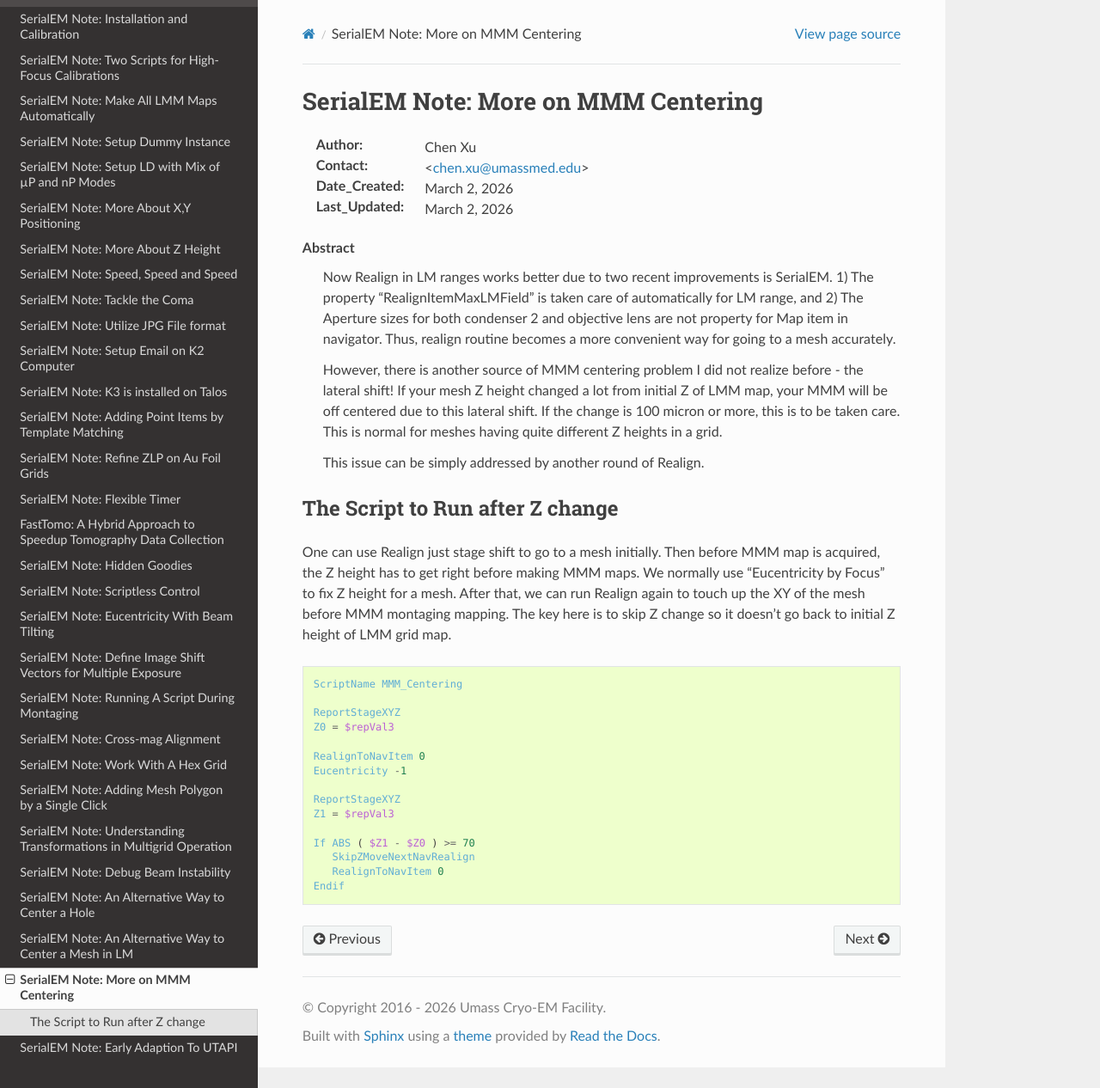
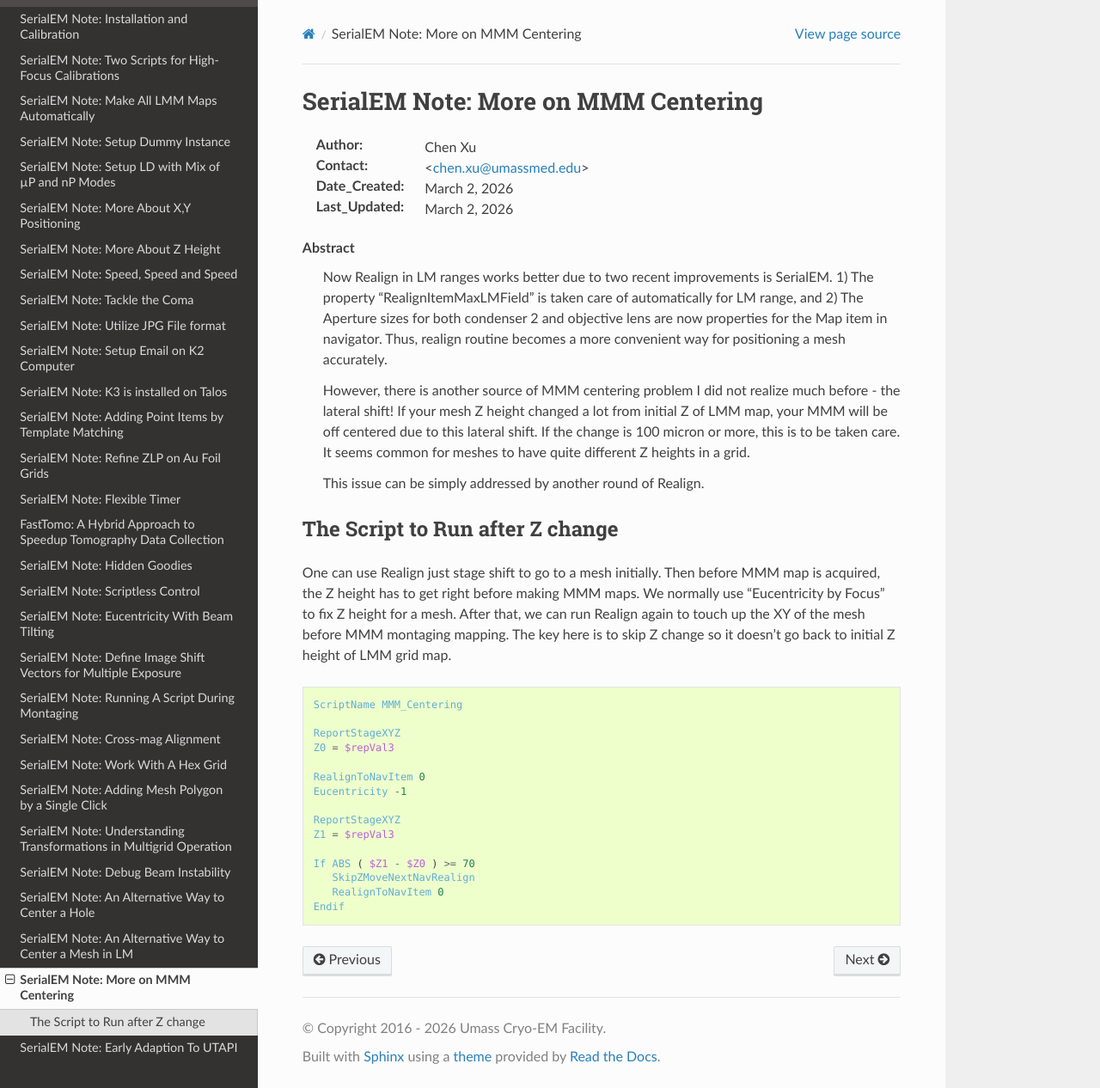
Before and after one commit to xuchen66/sphinx-emdocs, a Sphinx documentation site: the page built from source/serialem-note-more-on-MMMcentering.rst, in a window 1280 px wide and 1266 px high. Shown: the whole window at 86% size. Built offline with Sphinx 7.4.7 and the Read the Docs theme 3.1.0, drawn with Linux system fonts in a browser that asks for light colours; pages that are not in the unit, such as notebooks, are missing from menus.

Commit message:
Update serialem-note-more-on-MMMcentering.rst

```diff
--- a/source/serialem-note-more-on-MMMcentering.rst
+++ b/source/serialem-note-more-on-MMMcentering.rst
@@ -14,15 +14,15 @@
       Now Realign in LM ranges works better due to two recent improvements
       is SerialEM. 1) The property "RealignItemMaxLMField" is taken care of
       automatically for LM range, and 2) The Aperture sizes for both
-      condenser 2 and objective lens are not property for Map item in
+      condenser 2 and objective lens are now properties for the Map item in
       navigator. Thus, realign routine becomes a more convenient way for
-      going to a mesh accurately.
+      positioning a mesh accurately.
 
       However, there is another source of MMM centering problem I did not
-      realize before - the lateral shift! If your mesh Z height changed a
+      realize much before - the lateral shift! If your mesh Z height changed a
       lot from initial Z of LMM map, your MMM will be off centered due to
       this lateral shift. If the change is 100 micron or more, this is to be
-      taken care. This is normal for meshes having quite different Z heights
+      taken care. It seems common for meshes to have quite different Z heights
       in a grid.
 
       This issue can be simply addressed by another round of Realign.
```
